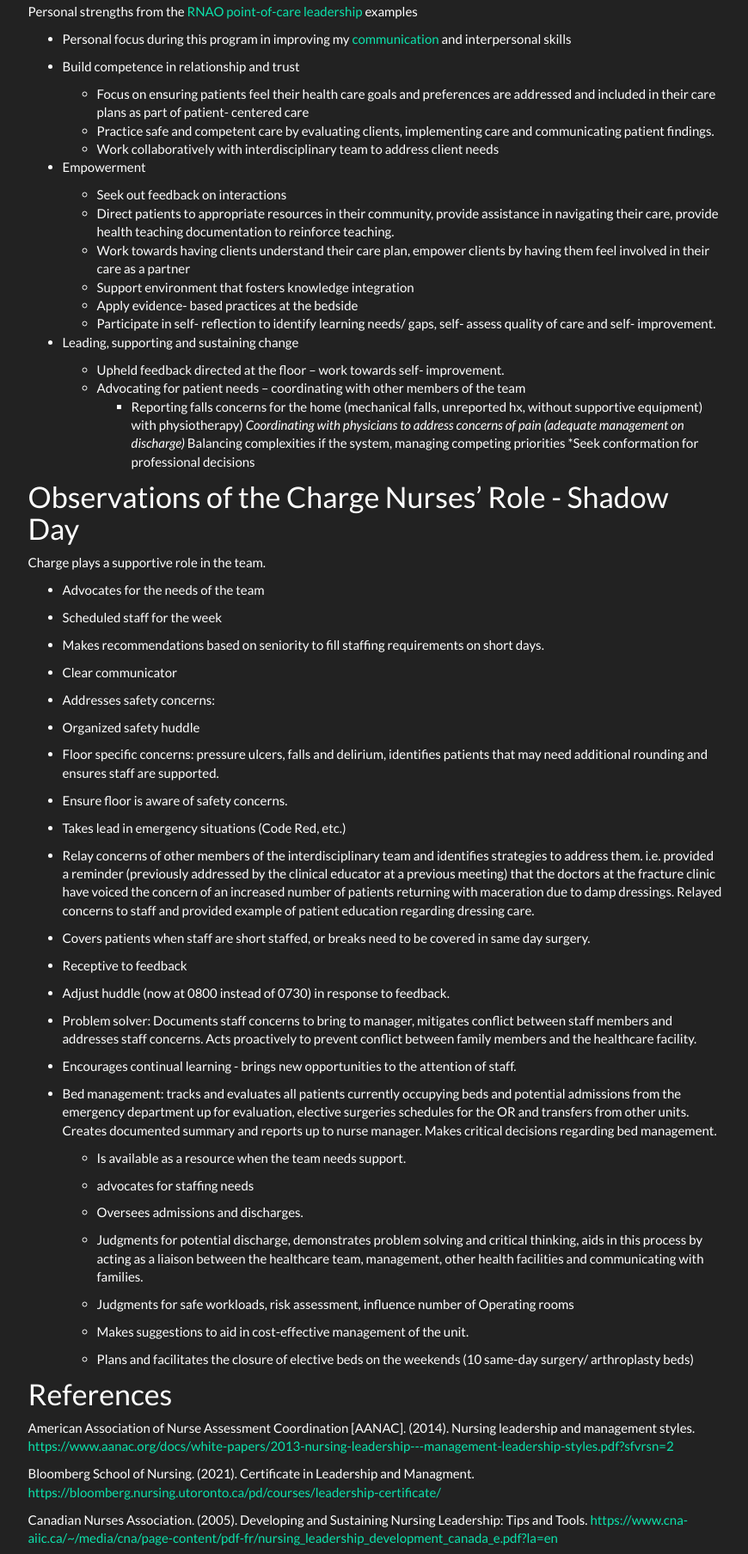
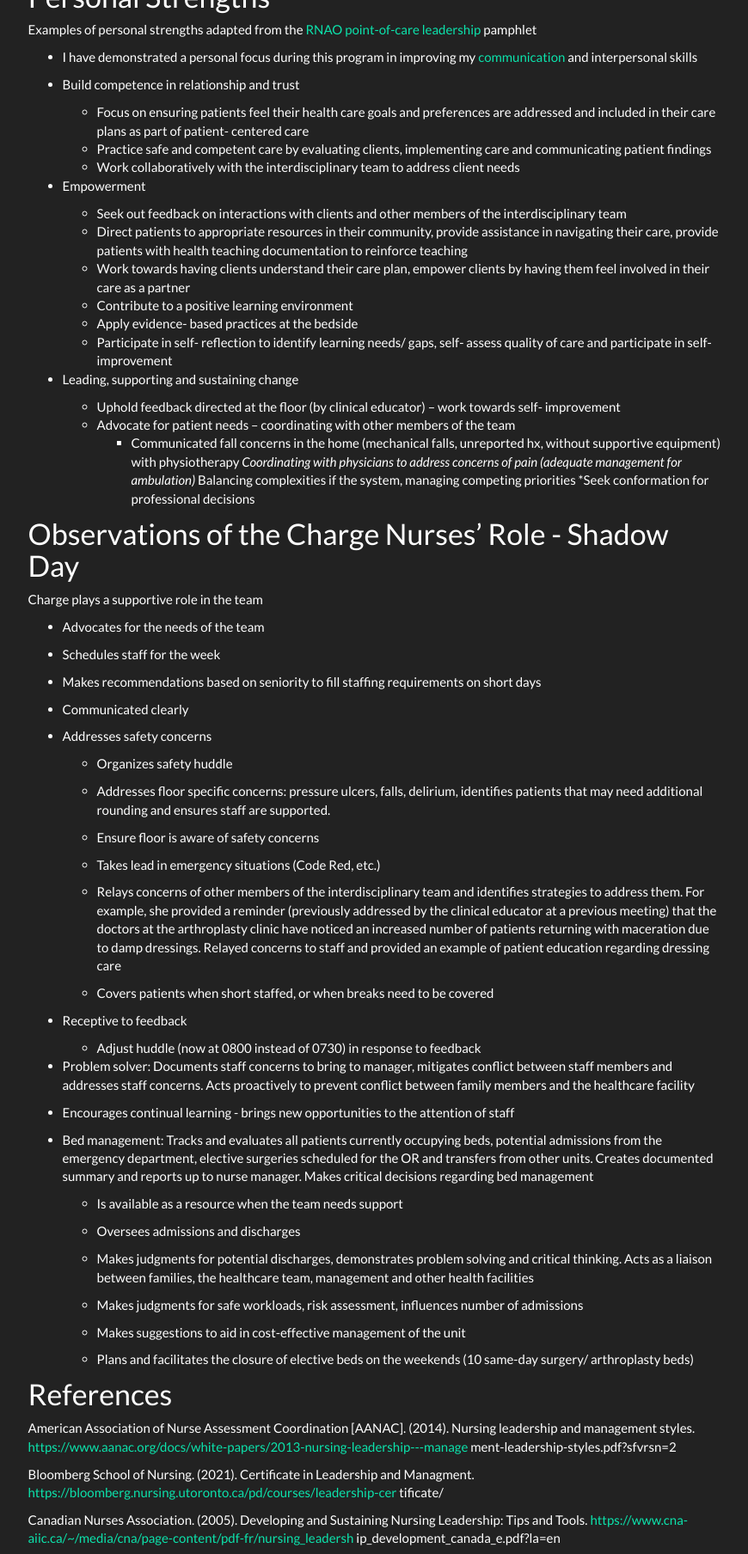
Before and after one commit to SorinaNagra/Leadership, a plain HTML site: page index.html in a window 1280 px wide. Shown: the part 967-2775 px from the top of the page at 86% size, without its empty margins (345-1215 px from the left). Drawn offline with nearby package versions, Linux system fonts and the light colour scheme; some packages are replaced by stand-ins of ours.

Commit message:
Add files via upload

```diff
--- a/index.html
+++ b/index.html
@@ -383,20 +383,20 @@ div.tocify {
 <ul>
 <li><p>Charge nurse:</p>
 <ul>
-<li><p>Oversees the floor and supports staff: Responsible for managing assignments, assigning breaks, overseeing client flow and safety (Fire alarms, Code whites) (College of Nurses of Ontario [CNO], 2015)</p></li>
-<li><p>“staffing role of charge nurses is critical to the safety of all nurses and patients in the health-care environment” (Registered Nurses’ Association of Ontario [RNAO], 2017, pp. 36)</p></li>
+<li><p>Oversees the floor and supports staff. They are responsible for managing assignments, assigning breaks, overseeing client flow and safety (i.e. fire alarms and code white) (College of Nurses of Ontario [CNO], 2015)</p></li>
+<li><p>“The staffing role of charge nurses is critical to the safety of all nurses and patients in the health-care environment” (Registered Nurses’ Association of Ontario [RNAO], 2017, pp. 36)</p></li>
 </ul></li>
 <li><p>Clinical educator</p>
 <ul>
-<li>Develops, implements, and evaluates clinical education programs based on evidence-based approaches. Collaborates with team to promote continuity of quality improvement. Supports staff technically and promotes a positive work environment that endorses knowledge integration (Trillium interim staffing, 2021; RNAO, 2013)</li>
+<li>Develops, implements, and evaluates clinical education programs based on evidence-based approaches. Collaborates with the team to promote continuity of quality improvement. Supports staff technically and promotes a positive work environment that endorses knowledge integration (Trillium interim staffing, 2021; RNAO, 2013)</li>
 </ul></li>
 <li><p>Nurse manager</p>
 <ul>
-<li>Nursing and executive roles responsible for staffing, safety and quality assessment, client satisfaction and finances. (Agency for Healthcare Research and Quality, 2012; Bloomberg School of Nursing, 2021; The Ontario Public Service, 2008)</li>
+<li>Have nursing and executive roles. They are responsible for staffing, safety, quality assessment, client satisfaction and finances. (Agency for Healthcare Research and Quality, 2012; Bloomberg School of Nursing, 2021; The Ontario Public Service, 2008)</li>
 </ul></li>
 <li><p>Clinical nurse specialist</p>
 <ul>
-<li>An RN with advanced knowledge and skills that made complex decisions for client care. Work as a consult to advice in discharge planning. (Canadian Nurses Association, 2016)</li>
+<li>A Registered Nurse with advanced knowledge and skills that make complex decisions for client care. Work as a consult to advise in discharge planning. (Canadian Nurses Association, 2016)</li>
 </ul></li>
 </ul>
 </div>
@@ -413,80 +413,83 @@ div.tocify {
 </div>
 <div id="personal-strengths" class="section level1">
 <h1>Personal Strengths</h1>
-<p>Personal strengths from the <a href="https://rnao.ca/sites/rnao-ca/files/POC_16.5_x_8.5_WEB_0.pdf">RNAO point-of-care leadership</a> examples</p>
+<p>Examples of personal strengths adapted from the <a href="https://rnao.ca/sites/rnao-ca/files/POC_16.5_x_8.5_WEB_0.pdf">RNAO point-of-care leadership</a> pamphlet</p>
 <ul>
-<li><p>Personal focus during this program in improving my <a href="https://sorinanagra.github.io/Communication/#Therapeutic_communication">communication</a> and interpersonal skills</p></li>
+<li><p>I have demonstrated a personal focus during this program in improving my <a href="https://sorinanagra.github.io/Communication/#Therapeutic_communication">communication</a> and interpersonal skills</p></li>
 <li><p>Build competence in relationship and trust</p>
 <ul>
 <li>Focus on ensuring patients feel their health care goals and preferences are addressed and included in their care plans as part of patient- centered care</li>
-<li>Practice safe and competent care by evaluating clients, implementing care and communicating patient findings.</li>
-<li>Work collaboratively with interdisciplinary team to address client needs</li>
+<li>Practice safe and competent care by evaluating clients, implementing care and communicating patient findings</li>
+<li>Work collaboratively with the interdisciplinary team to address client needs</li>
 </ul></li>
 <li><p>Empowerment</p>
 <ul>
-<li>Seek out feedback on interactions</li>
-<li>Direct patients to appropriate resources in their community, provide assistance in navigating their care, provide health teaching documentation to reinforce teaching.</li>
+<li>Seek out feedback on interactions with clients and other members of the interdisciplinary team</li>
+<li>Direct patients to appropriate resources in their community, provide assistance in navigating their care, provide patients with health teaching documentation to reinforce teaching</li>
 <li>Work towards having clients understand their care plan, empower clients by having them feel involved in their care as a partner</li>
-<li>Support environment that fosters knowledge integration</li>
+<li>Contribute to a positive learning environment</li>
 <li>Apply evidence- based practices at the bedside</li>
-<li>Participate in self- reflection to identify learning needs/ gaps, self- assess quality of care and self- improvement.</li>
+<li>Participate in self- reflection to identify learning needs/ gaps, self- assess quality of care and participate in self- improvement</li>
 </ul></li>
 <li><p>Leading, supporting and sustaining change</p>
 <ul>
-<li>Upheld feedback directed at the floor – work towards self- improvement.<br />
+<li>Uphold feedback directed at the floor (by clinical educator) – work towards self- improvement<br />
 </li>
-<li>Advocating for patient needs – coordinating with other members of the team
+<li>Advocate for patient needs – coordinating with other members of the team
 <ul>
-<li>Reporting falls concerns for the home (mechanical falls, unreported hx, without supportive equipment) with physiotherapy) <em>Coordinating with physicians to address concerns of pain (adequate management on discharge) </em>Balancing complexities if the system, managing competing priorities *Seek conformation for professional decisions</li>
+<li>Communicated fall concerns in the home (mechanical falls, unreported hx, without supportive equipment) with physiotherapy <em>Coordinating with physicians to address concerns of pain (adequate management for ambulation) </em>Balancing complexities if the system, managing competing priorities *Seek conformation for professional decisions</li>
 </ul></li>
 </ul></li>
 </ul>
 </div>
 <div id="observations-of-the-charge-nurses-role---shadow-day" class="section level1">
 <h1>Observations of the Charge Nurses’ Role - Shadow Day</h1>
-<p>Charge plays a supportive role in the team.</p>
+<p>Charge plays a supportive role in the team</p>
 <ul>
 <li><p>Advocates for the needs of the team</p></li>
-<li><p>Scheduled staff for the week</p></li>
-<li><p>Makes recommendations based on seniority to fill staffing requirements on short days.</p></li>
-<li><p>Clear communicator</p></li>
-<li><p>Addresses safety concerns:</p></li>
-<li><p>Organized safety huddle</p></li>
-<li><p>Floor specific concerns: pressure ulcers, falls and delirium, identifies patients that may need additional rounding and ensures staff are supported.</p></li>
-<li><p>Ensure floor is aware of safety concerns.</p></li>
+<li><p>Schedules staff for the week</p></li>
+<li><p>Makes recommendations based on seniority to fill staffing requirements on short days</p></li>
+<li><p>Communicated clearly</p></li>
+<li><p>Addresses safety concerns</p>
+<ul>
+<li><p>Organizes safety huddle</p></li>
+<li><p>Addresses floor specific concerns: pressure ulcers, falls, delirium, identifies patients that may need additional rounding and ensures staff are supported.</p></li>
+<li><p>Ensure floor is aware of safety concerns</p></li>
 <li><p>Takes lead in emergency situations (Code Red, etc.)</p></li>
-<li><p>Relay concerns of other members of the interdisciplinary team and identifies strategies to address them. i.e. provided a reminder (previously addressed by the clinical educator at a previous meeting) that the doctors at the fracture clinic have voiced the concern of an increased number of patients returning with maceration due to damp dressings. Relayed concerns to staff and provided example of patient education regarding dressing care.</p></li>
-<li><p>Covers patients when staff are short staffed, or breaks need to be covered in same day surgery.</p></li>
-<li><p>Receptive to feedback</p></li>
-<li><p>Adjust huddle (now at 0800 instead of 0730) in response to feedback.</p></li>
-<li><p>Problem solver: Documents staff concerns to bring to manager, mitigates conflict between staff members and addresses staff concerns. Acts proactively to prevent conflict between family members and the healthcare facility.</p></li>
-<li><p>Encourages continual learning - brings new opportunities to the attention of staff.</p></li>
-<li><p>Bed management: tracks and evaluates all patients currently occupying beds and potential admissions from the emergency department up for evaluation, elective surgeries schedules for the OR and transfers from other units. Creates documented summary and reports up to nurse manager. Makes critical decisions regarding bed management.</p>
+<li><p>Relays concerns of other members of the interdisciplinary team and identifies strategies to address them. For example, she provided a reminder (previously addressed by the clinical educator at a previous meeting) that the doctors at the arthroplasty clinic have noticed an increased number of patients returning with maceration due to damp dressings. Relayed concerns to staff and provided an example of patient education regarding dressing care</p></li>
+<li><p>Covers patients when short staffed, or when breaks need to be covered</p></li>
+</ul></li>
+<li><p>Receptive to feedback</p>
 <ul>
-<li><p>Is available as a resource when the team needs support.</p></li>
-<li><p>advocates for staffing needs</p></li>
-<li><p>Oversees admissions and discharges.</p></li>
-<li><p>Judgments for potential discharge, demonstrates problem solving and critical thinking, aids in this process by acting as a liaison between the healthcare team, management, other health facilities and communicating with families.</p></li>
-<li><p>Judgments for safe workloads, risk assessment, influence number of Operating rooms</p></li>
-<li><p>Makes suggestions to aid in cost-effective management of the unit.</p></li>
+<li>Adjust huddle (now at 0800 instead of 0730) in response to feedback</li>
+</ul></li>
+<li><p>Problem solver: Documents staff concerns to bring to manager, mitigates conflict between staff members and addresses staff concerns. Acts proactively to prevent conflict between family members and the healthcare facility</p></li>
+<li><p>Encourages continual learning - brings new opportunities to the attention of staff</p></li>
+<li><p>Bed management: Tracks and evaluates all patients currently occupying beds, potential admissions from the emergency department, elective surgeries scheduled for the OR and transfers from other units. Creates documented summary and reports up to nurse manager. Makes critical decisions regarding bed management</p>
+<ul>
+<li><p>Is available as a resource when the team needs support</p></li>
+<li><p>Oversees admissions and discharges</p></li>
+<li><p>Makes judgments for potential discharges, demonstrates problem solving and critical thinking. Acts as a liaison between families, the healthcare team, management and other health facilities</p></li>
+<li><p>Makes judgments for safe workloads, risk assessment, influences number of admissions</p></li>
+<li><p>Makes suggestions to aid in cost-effective management of the unit</p></li>
 <li><p>Plans and facilitates the closure of elective beds on the weekends (10 same-day surgery/ arthroplasty beds)</p></li>
 </ul></li>
 </ul>
 </div>
 <div id="references" class="section level1">
 <h1>References</h1>
-<p>American Association of Nurse Assessment Coordination [AANAC]. (2014). Nursing leadership and management styles. <a href="https://www.aanac.org/docs/white-papers/2013-nursing-leadership---management-leadership-styles.pdf?sfvrsn=2" class="uri">https://www.aanac.org/docs/white-papers/2013-nursing-leadership---management-leadership-styles.pdf?sfvrsn=2</a></p>
-<p>Bloomberg School of Nursing. (2021). Certificate in Leadership and Managment. <a href="https://bloomberg.nursing.utoronto.ca/pd/courses/leadership-certificate/" class="uri">https://bloomberg.nursing.utoronto.ca/pd/courses/leadership-certificate/</a></p>
-<p>Canadian Nurses Association. (2005). Developing and Sustaining Nursing Leadership: Tips and Tools. <a href="https://www.cna-aiic.ca/~/media/cna/page-content/pdf-fr/nursing_leadership_development_canada_e.pdf?la=en" class="uri">https://www.cna-aiic.ca/~/media/cna/page-content/pdf-fr/nursing_leadership_development_canada_e.pdf?la=en</a></p>
-<p>Canadian Nurses Association. (2016). Advanced Practice Nursing. <a href="https://cna-aiic.ca/en/nursing-practice/the-practice-of-nursing/advanced-nursing-practice" class="uri">https://cna-aiic.ca/en/nursing-practice/the-practice-of-nursing/advanced-nursing-practice</a></p>
-<p>COLLEGE OF NURSES OF ONTARIO. (2015). DISCIPLINE COMMITTEE OF THE COLLEGE OF NURSES OF ONTARIO. <a href="https://www.cno.org/globalassets/2-howweprotectthepublic/ih/decisions/fulltext/pdf/2016/pamayah-9100694.pdf" class="uri">https://www.cno.org/globalassets/2-howweprotectthepublic/ih/decisions/fulltext/pdf/2016/pamayah-9100694.pdf</a></p>
+<p>American Association of Nurse Assessment Coordination [AANAC]. (2014). Nursing leadership and management styles. <a href="https://www.aanac.org/docs/white-papers/2013-nursing-leadership---manage" class="uri">https://www.aanac.org/docs/white-papers/2013-nursing-leadership---manage</a> ment-leadership-styles.pdf?sfvrsn=2</p>
+<p>Bloomberg School of Nursing. (2021). Certificate in Leadership and Managment. <a href="https://bloomberg.nursing.utoronto.ca/pd/courses/leadership-cer" class="uri">https://bloomberg.nursing.utoronto.ca/pd/courses/leadership-cer</a> tificate/</p>
+<p>Canadian Nurses Association. (2005). Developing and Sustaining Nursing Leadership: Tips and Tools. <a href="https://www.cna-aiic.ca/~/media/cna/page-content/pdf-fr/nursing_leadersh" class="uri">https://www.cna-aiic.ca/~/media/cna/page-content/pdf-fr/nursing_leadersh</a> ip_development_canada_e.pdf?la=en</p>
+<p>Canadian Nurses Association. (2016). Advanced Practice Nursing. <a href="https://cna-aiic.ca/en/nursing-practice/the-practice-of-nursing/advanced" class="uri">https://cna-aiic.ca/en/nursing-practice/the-practice-of-nursing/advanced</a> -nursing-practice</p>
+<p>COLLEGE OF NURSES OF ONTARIO. (2015). DISCIPLINE COMMITTEE OF THE COLLEGE OF NURSES OF ONTARIO. <a href="https://www.cno.org/globalassets/2-howweprotectthepublic/ih/decisions/full" class="uri">https://www.cno.org/globalassets/2-howweprotectthepublic/ih/decisions/full</a> text/pdf/2016/pamayah-9100694.pdf</p>
 <p>Institute of Medicine (US) Committee on the Robert Wood Johnson Foundation Initiative on the Future of Nursing, at the Institute of Medicine. (2011). The Future of Nursing: Leading Change, Advancing Health. National Academies Press (US). <a href="https://www.ncbi.nlm.nih.gov/books/NBK209867/" class="uri">https://www.ncbi.nlm.nih.gov/books/NBK209867/</a></p>
-<p>Nursing Leadership CNA Position Statement. (2009). <a href="https://www.cna-aiic.ca/~/media/cna/page-content/pdf-en/nursing-leadership_position-statement.pdf?la=en" class="uri">https://www.cna-aiic.ca/~/media/cna/page-content/pdf-en/nursing-leadership_position-statement.pdf?la=en</a></p>
+<p>Nursing Leadership CNA Position Statement. (2009). <a href="https://www.cna-aiic.ca/~/media/cna/page-content/pdf-en/nursing-leadership" class="uri">https://www.cna-aiic.ca/~/media/cna/page-content/pdf-en/nursing-leadership</a> _position-statement.pdf?la=en</p>
 <p>Registered Nurses’ Association of Ontario (RNAO). 2013a. Developing and Sustaining Nursing Leadership: Tips and Tools.</p>
 <p>Registered Nurses’ Association of Ontario (RNAO). 2013b. Developing and Sustaining Nursing Leadership Best Practice Guideline. <a href="https://rnao.ca/sites/rnao-ca/files/LeadershipBPG_Booklet_Web_1.pdf" class="uri">https://rnao.ca/sites/rnao-ca/files/LeadershipBPG_Booklet_Web_1.pdf</a></p>
-<p>Registered Nurses’ Association of Ontario (RNAO). (2017). Developing and Sustaining Safe, Effective Staffing and Workload Practices. <a href="https://rnao.ca/sites/rnao-ca/files/bpg/Staffing_and_Workload_Practices_WEB_2_-_FINAL_-_Jan_2017.pdf" class="uri">https://rnao.ca/sites/rnao-ca/files/bpg/Staffing_and_Workload_Practices_WEB_2_-_FINAL_-_Jan_2017.pdf</a></p>
+<p>Registered Nurses’ Association of Ontario (RNAO). (2017). Developing and Sustaining Safe, Effective Staffing and Workload Practices. <a href="https://rnao.ca/sites/rnao-ca/files/bpg/Staffing_and_Workload_Practices_WEB" class="uri">https://rnao.ca/sites/rnao-ca/files/bpg/Staffing_and_Workload_Practices_WEB</a> <em>2</em>-<em>FINAL</em>-_Jan_2017.pdf</p>
 <p>The Ontario Public Service. (2008). NURSE MANAGER - PROGRAM. <a href="https://www.gojobs.gov.on.ca/Preview.aspx?JobID=9309" class="uri">https://www.gojobs.gov.on.ca/Preview.aspx?JobID=9309</a></p>
-<p>Trillium interim staffing. (2021). Registered Nurse Educator. <a href="https://www.glassdoor.ca/Job/canada-nurse-educator-jobs-SRCH_IL.0,6_IN3_KO7,21.htm" class="uri">https://www.glassdoor.ca/Job/canada-nurse-educator-jobs-SRCH_IL.0,6_IN3_KO7,21.htm</a></p>
+<p>Trillium interim staffing. (2021). Registered Nurse Educator. <a href="https://www.glassdoor.ca/Job/canada-nurse-educator-jobs-SRCH_IL.0,6_IN3_KO" class="uri">https://www.glassdoor.ca/Job/canada-nurse-educator-jobs-SRCH_IL.0,6_IN3_KO</a> 7,21.htm</p>
 </div>
 
 
```
